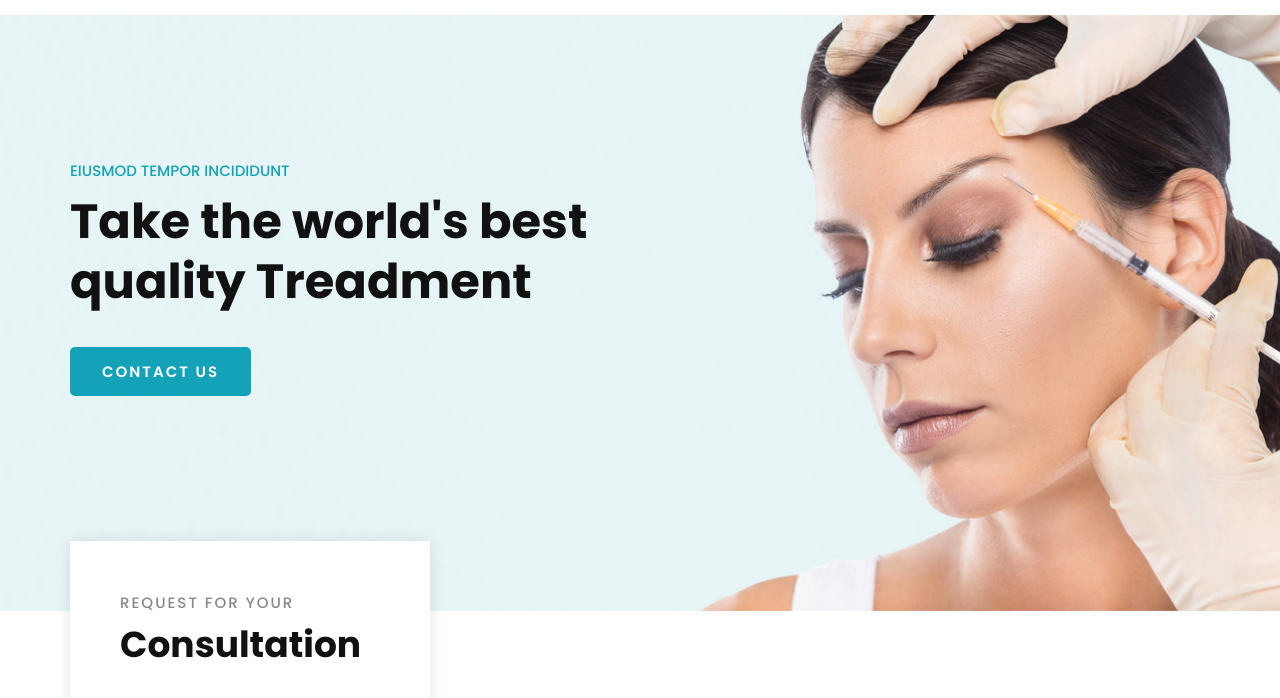
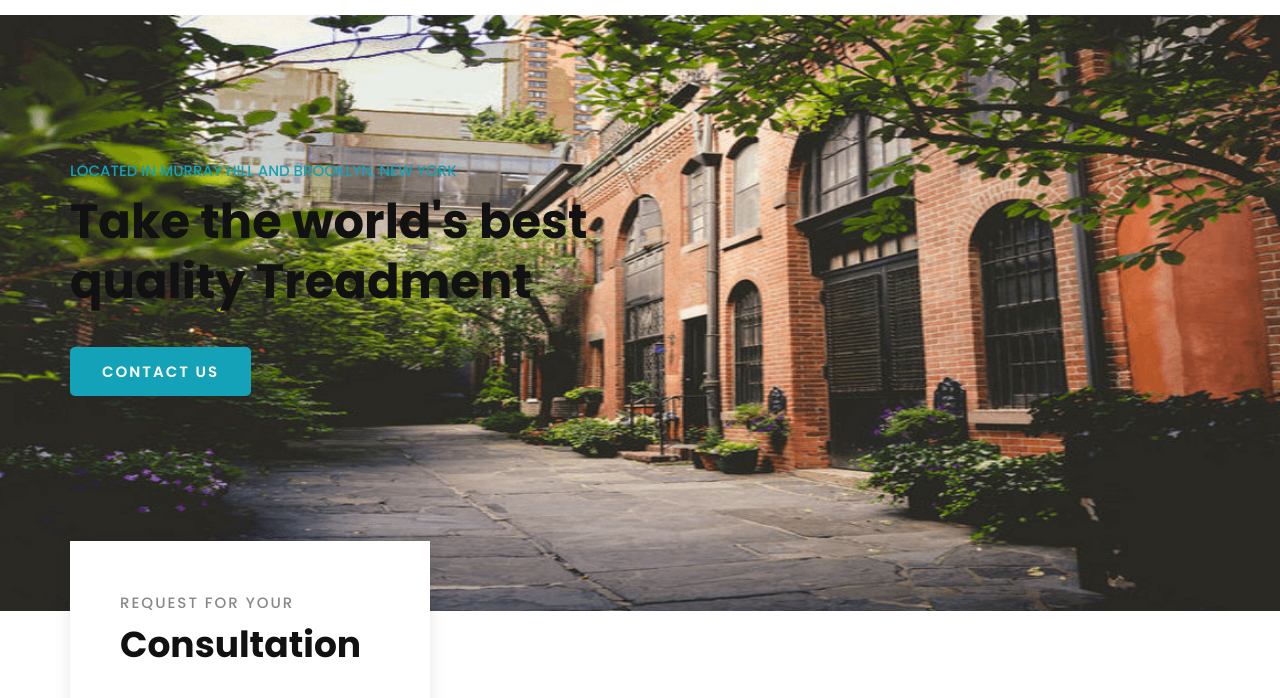
Before and after one commit to sbenson7/dr-morganstein, a plain HTML site: page index.html in a window 1280 px wide. Shown: the part 94-792 px from the top of the page. Drawn offline with Linux system fonts and the light colour scheme.

Commit message:
Changed bg image on index

```diff
--- a/index.html
+++ b/index.html
@@ -78,12 +78,12 @@
     <!-- Header Section End -->
 
     <!-- Hero Section Begin -->
-    <section class="hero spad set-bg" data-setbg="img/hero-bg.jpg">
+    <section class="hero spad set-bg" data-setbg="img/banner-bg.png">
         <div class="container">
             <div class="row">
                 <div class="col-lg-6">
                     <div class="hero__text">
-                        <span>Eiusmod tempor incididunt </span>
+                        <span>Located in Murray Hill and Brooklyn, New York </span>
                         <h2>Take the world's best quality Treadment</h2>
                         <a href="contact.html" class="primary-btn normal-btn">Contact us</a>
                     </div>
```
Also changed, not shown: img/banner-bg.png (added).
